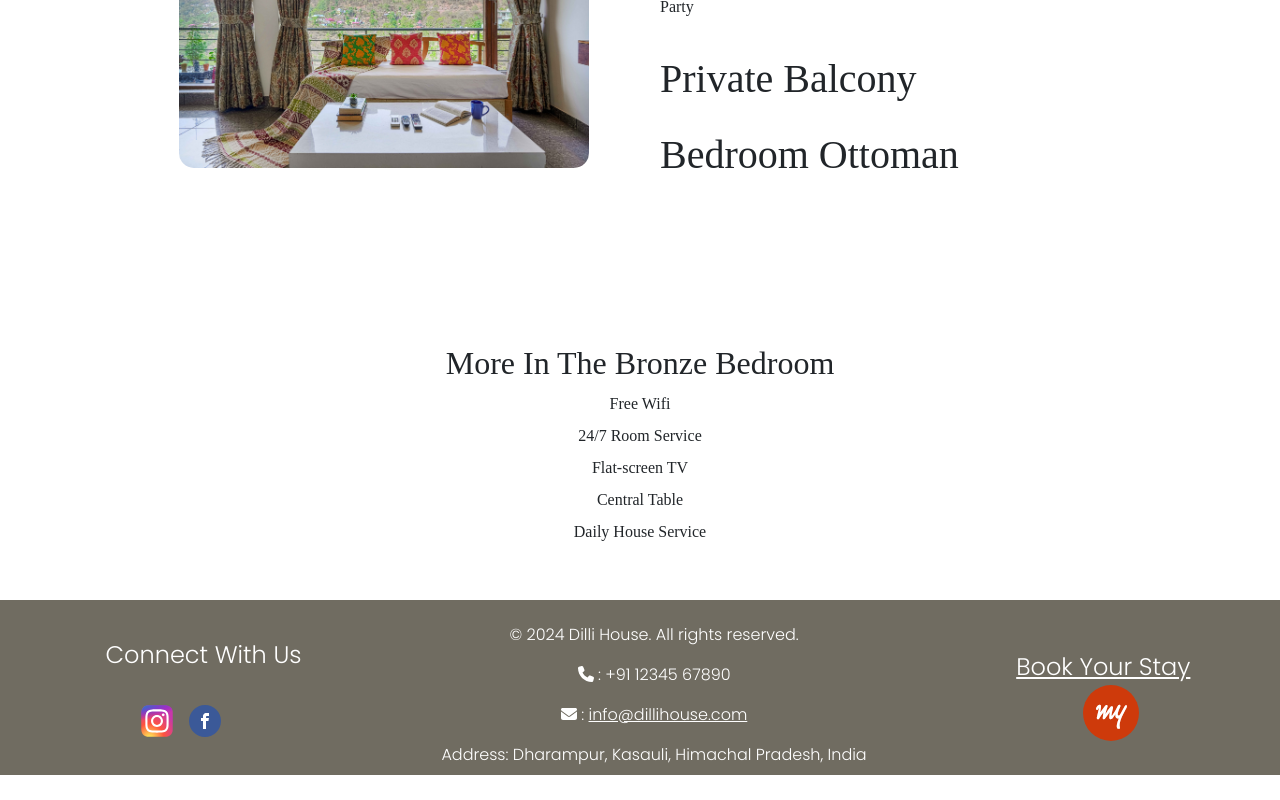
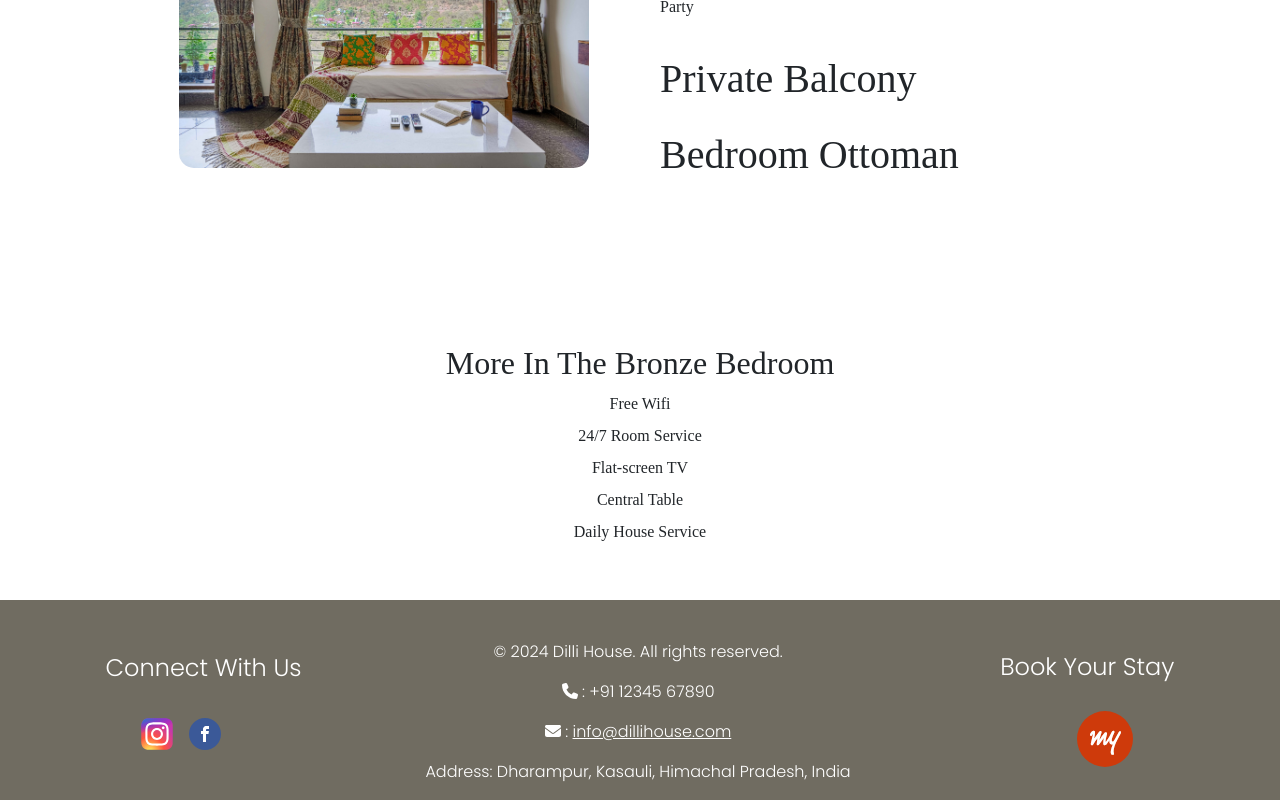
Before and after one commit to karma1505/website, a React (Create React App) app: page /bronze in a window 1280 px wide. Shown: the part 1110-1910 px from the top of the page. Before the commit the page ends 1885 px from the top, so only its background shows below. Built offline with nearby package versions, Linux system fonts and the light colour scheme; a web font is replaced by a local one.

Commit message:
outdoor seating added

```diff
--- a/src/App.css
+++ b/src/App.css
@@ -258,11 +258,15 @@
 .custom-carousel {
   height: 85vh;
   max-height: 85vh;
+  padding-bottom: 56.25%; /* 16:9 aspect ratio (for a different ratio, adjust accordingly) */
+  position: relative;
 }
 
 .custom-carousel .carousel-item {
-  height: 85vh;
-  max-height: 85vh;
+  top: 0;
+  left: 0;
+  width: 100%;
+  height: 100%;
 }
 
 .custom-carousel .media-overlay img,
@@ -282,6 +286,7 @@
   height: 100%;
   background-color: rgba(0, 0, 0, 0.5); /* 50% black overlay */
   z-index: 1;
+  overflow: hidden;
 }
 
 .custom-carousel .carousel-caption {
@@ -342,11 +347,7 @@ footer.footer {
   align-items: center;
   text-align: center;
   margin-right: 2vw;
-  margin-top:1.8vh;
-}
-
-.center-content p {
-  margin: 1vh 0;
+  margin-top:5vh;
 }
 
 .mail {
@@ -362,8 +363,9 @@ footer.footer {
 
 .book-stay-para {
   font-size: 3vh;
-  margin-top:2vh;
+  padding: 2vh;
   color:white;
+  text-decoration: none;
 }
 
 .book-stay {
@@ -374,7 +376,8 @@ footer.footer {
 .makemytrip-logo {
   width: 7vh;
   height: 7vh;
-  margin-right: 4vw;
+  margin-top: 1.2vh;
+  margin-right: 4.5vw;
   border-radius: 30px;
 }
 
--- a/src/Components/ImageGallery.jsx
+++ b/src/Components/ImageGallery.jsx
@@ -5,6 +5,7 @@ import kitchen from '../Media/kitchen.JPG';
 import nameplate1 from '../Media/nameplate.JPG';
 import droneshoot from '../Media/droneshot.JPG';
 import downstairs from '../Media/downstairs.JPG';
+import outdoor from '../Media/outdoor.jpg'
 import videovilla from '../Media/videovilla.mp4';
 import "../App.css";
 
@@ -40,7 +41,7 @@ const ImageGallery = () => {
     <Carousel className="custom-carousel" ref={carouselRef}>
       <Carousel.Item interval={2000}>
         <div className="media-overlay">
-          <img className="d-block w-100" src={nameplate1} alt="The Dilli House" />
+          <img className="d-block w-100 carousel-img" src={nameplate1} alt="The Dilli House" />
         </div>
         <Carousel.Caption style={captionStyle}>
           <h3>Your Himalayan Escape</h3>
@@ -49,7 +50,7 @@ const ImageGallery = () => {
       </Carousel.Item>
       <Carousel.Item interval={2000}>
         <div className="media-overlay">
-          <img className="d-block w-100" src={downstairs} alt="The Dilli House" />
+          <img className="d-block w-100 carousel-img" src={downstairs} alt="The Dilli House" />
         </div>
         <Carousel.Caption style={captionStyle}>
           <h3>Unlock Your Creative Mind</h3>
@@ -58,7 +59,7 @@ const ImageGallery = () => {
       </Carousel.Item>
       <Carousel.Item interval={2000}>
         <div className="media-overlay">
-          <img className="d-block w-100" src={droneshoot} alt="The Dilli House" />
+          <img className="d-block w-100 carousel-img" src={droneshoot} alt="The Dilli House" />
         </div>
         <Carousel.Caption style={captionStyle}>
           <h3>Breathtaking Views</h3>
@@ -67,7 +68,7 @@ const ImageGallery = () => {
       </Carousel.Item>
       <Carousel.Item interval={2000}>
         <div className="media-overlay">
-          <img className="d-block w-100" src={kitchen} alt="The Dilli House" />
+          <img className="d-block w-100 carousel-img" src={kitchen} alt="The Dilli House" />
         </div>
         <Carousel.Caption style={captionStyle}>
           <h3>Dine At The Royal Kitchen Of Dilli House</h3>
@@ -76,17 +77,26 @@ const ImageGallery = () => {
       </Carousel.Item>
       <Carousel.Item interval={2000}>
         <div className="media-overlay">
-          <img className="d-block w-100" src={pool} alt="Evening pool view" />
+          <img className="d-block w-100 carousel-img" src={pool} alt="Evening pool view" />
         </div>
         <Carousel.Caption style={captionStyle}>
           <h3>Evening Pool View</h3>
           <p style={paraStyle}>Experience The Serene Ambiance Of Our Pool At The Golden Hour.</p>
         </Carousel.Caption>
       </Carousel.Item>
+      <Carousel.Item interval={2000}>
+        <div className="media-overlay">
+          <img className="d-block w-100 carousel-img" src={outdoor} alt="Outdoor Sitting" />
+        </div>
+        <Carousel.Caption style={captionStyle}>
+          <h3>Veranda Retreat</h3>
+          <p style={paraStyle}>Perfect for BBQ, Music, And Fun Activities.</p>
+        </Carousel.Caption>
+      </Carousel.Item>
       <Carousel.Item interval={null}>
         <div className="media-overlay">
           <video
-            className="d-block w-100"
+            className="d-block w-100 carousel-video"
             src={videovilla}
             alt="The Dilli House Experience"
             autoPlay
```
Also changed, not shown: 1 other file (tests, documents, lock files or other folders).
